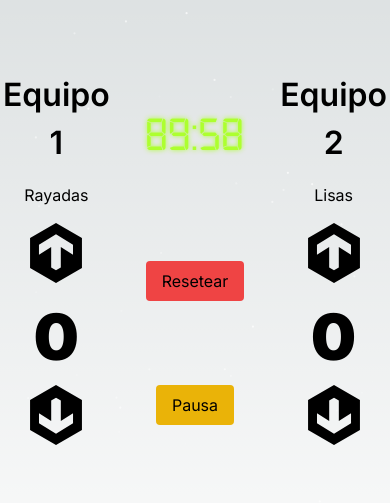
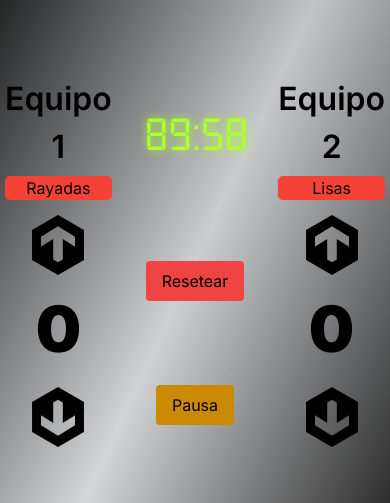
Before and after one commit to solidsnk86/tablero-369, a Next.js app: page / in a window 390 px wide. Both pictures are taken after a click on the button "Inicio". Shown: the part 161-664 px from the top of the page. Built offline with nearby package versions, Linux system fonts and the light colour scheme.

Commit message:
some changes in params

```diff
--- a/src/app/components/ScoreBoard.jsx
+++ b/src/app/components/ScoreBoard.jsx
@@ -5,9 +5,11 @@ export const Scoreboard = () => {
   const maxScore = 15;
   const initialScoreTeam1 = parseInt(localStorage.getItem("scoreTeam1")) || 0;
   const initialScoreTeam2 = parseInt(localStorage.getItem("scoreTeam2")) || 0;
+  const initialTimeMatch = parseInt(localStorage.getItem("interruption")) || [];
 
   const [scoreTeam1, setScoreTeam1] = useState(initialScoreTeam1);
   const [scoreTeam2, setScoreTeam2] = useState(initialScoreTeam2);
+  const [timeMatch, setTimeMach] = useState(initialTimeMatch)
 
   const [remainingTime, setRemainingTime] = useState(5400);
   const [isTimerPaused, setIsTimerPaused] = useState(true);
@@ -43,14 +45,15 @@ export const Scoreboard = () => {
   useEffect(() => {
     localStorage.setItem("scoreTeam1", scoreTeam1);
     localStorage.setItem("scoreTeam2", scoreTeam2);
-  }, [scoreTeam1, scoreTeam2]);
+    localStorage.setItem("interruption", timeMatch)
+  }, [scoreTeam1, scoreTeam2, timeMatch]);
 
   useEffect(() => {
     let intervalId;
 
     if (!isTimerPaused) {
       intervalId = setInterval(() => {
-        setRemainingTime((prevTime) => (prevTime > 0 ? prevTime - 1 : 0));
+        setRemainingTime((previewTime) => (previewTime > 0 ? previewTime - 1 : 0));
       }, 1000);
     }
 
@@ -117,7 +120,7 @@ export const Scoreboard = () => {
           </button>
         ) : (
           <button
-            className="pause-button bg-yellow-500 px-4 py-2 rounded mx-5"
+            className="pause-button bg-yellow-600 px-4 py-2 rounded mx-5"
             onClick={handlePauseTime}
           >
             Pausa
--- a/src/app/globals.css
+++ b/src/app/globals.css
@@ -51,10 +51,11 @@ body {
   position: absolute;
   left: calc(50% - 50px);
   color: greenyellow;
-  text-shadow: 0 0 5px greenyellow;
+  text-shadow: 0 0 9px greenyellow;
   top: 30%;
   font-size: 3rem;
   font-family: 'Digital-7';
+  letter-spacing: 1px;
 }
 
 .score {
@@ -84,6 +85,7 @@ body {
 
 .reset-button:hover {
   filter: drop-shadow(0 0 20px #EF4444);
+  transition: .3s all;
 }
 
 @media (max-width:762px) {
@@ -93,7 +95,16 @@ body {
   .main-board {
     width: 100%;
   }
+  .name-team {
+    margin: 5px;
+  }
+  .team-feature {
+    background-color: #F44336;
+    border-radius: 5px;
+    margin: 5px;
+  }
   #icon-board {
+    margin-top: 10px;
     height: 60px;
     width: 60px;
   }
@@ -113,6 +124,11 @@ body {
     font-weight: 900;
     letter-spacing: 3px;
   }
+  .team-feature {
+    font-size: 1.8rem;
+    background-color: #F44336;
+    border-radius: 5px;
+  }
   #icon-board {
     display: none;
   }
--- a/src/app/page.js
+++ b/src/app/page.js
@@ -9,7 +9,7 @@ export default function Home() {
 
   const logo = 'https://github.com/solidsnk86/tablero-369/blob/master/public/logo-bap-removebg.png?raw=true'
   return (
-    <main className="flex relative min-h-screen justify-center m-auto">
+    <main className="flex relative min-h-screen justify-center m-auto bg-gradient-to-tl from-black via-zinc-600/20 to-black">
               <figure className='logo'>
                 <Image src={logo} width={140} height={140} alt='Logo' />
               </figure>
--- a/tsconfig.json
+++ b/tsconfig.json
@@ -22,6 +22,6 @@
       "@/*": ["./src/*"]
     }
   },
-  "include": ["next-env.d.ts", "**/*.ts", "**/*.tsx", ".next/types/**/*.ts"],
+  "include": ["next-env.d.ts", "**/*.ts", "**/*.tsx", ".next/types/**/*.ts", "src/app/components/particles.jsx"],
   "exclude": ["node_modules"]
 }
```
